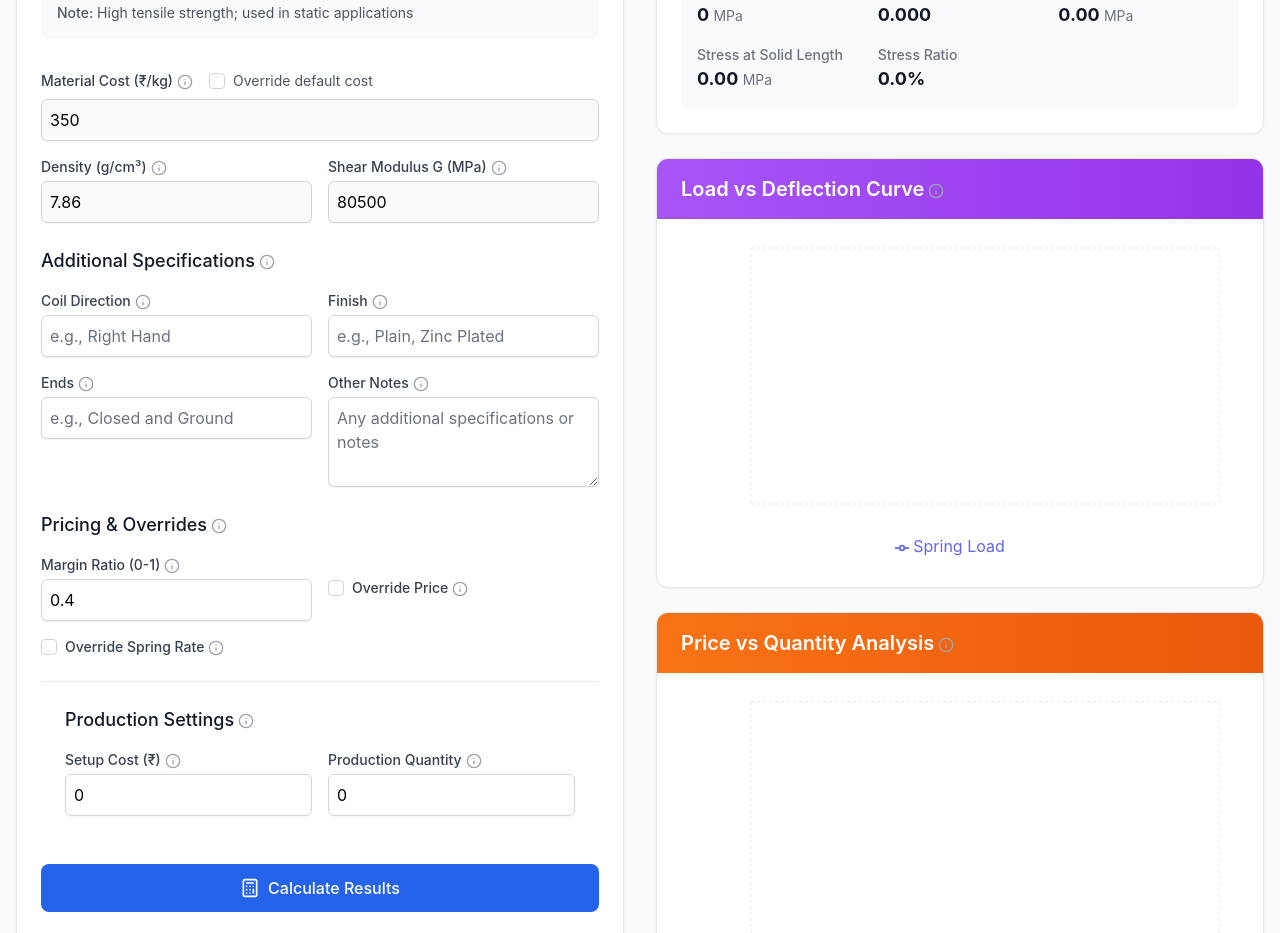
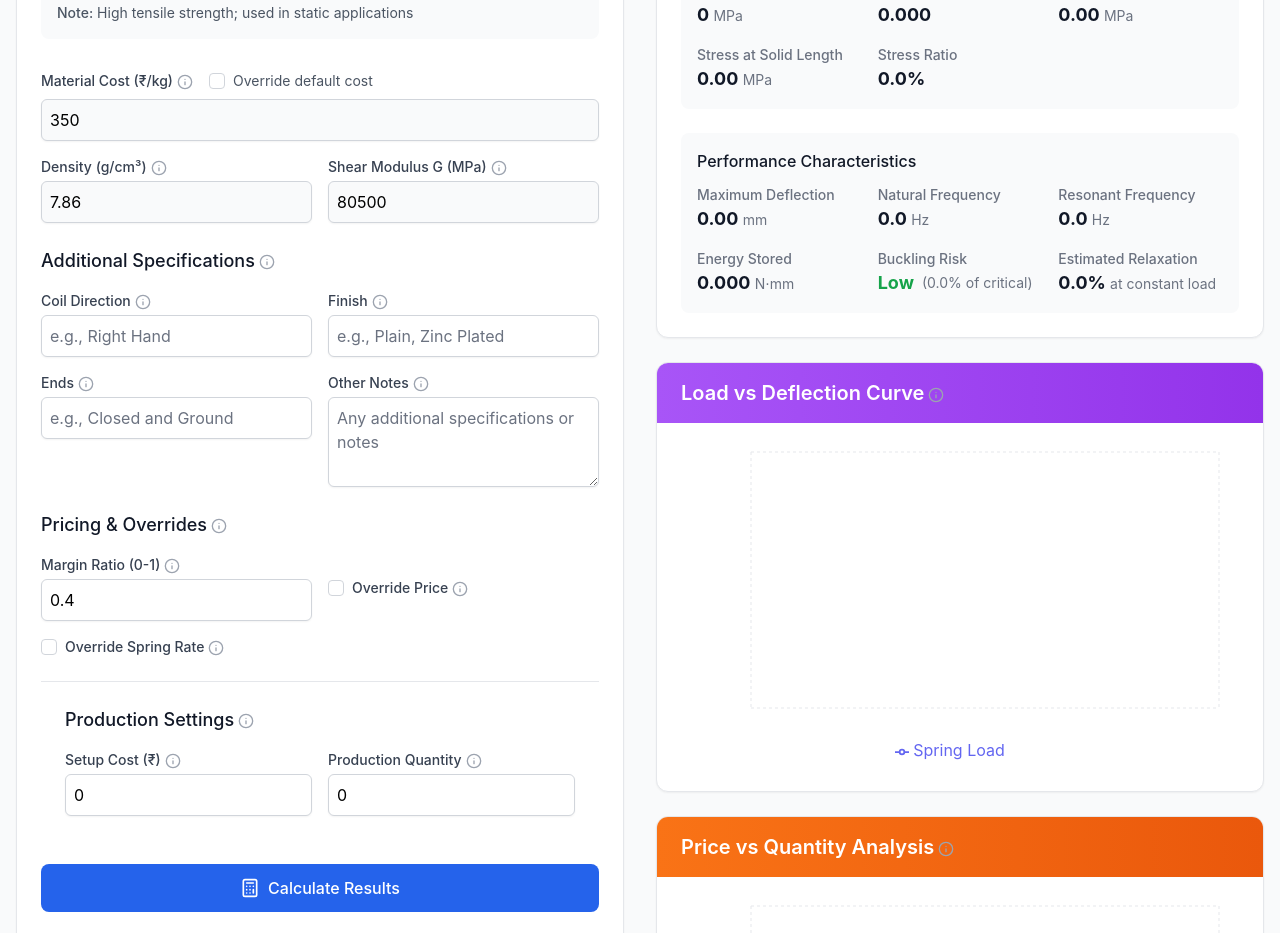
Before and after one commit to parthbhalara/spring-price-calculator, a React (Create React App) app: page / in a window 1280 px wide. Shown: the part 1160-2093 px from the top of the page. Built offline with nearby package versions, Linux system fonts and the light colour scheme; the HTML template or start-up script is replaced by a standard one.

Commit message:
Initial commit

```diff
--- a/src/SpringCalculator.jsx
+++ b/src/SpringCalculator.jsx
@@ -193,7 +193,14 @@ const initialResults = {
     shearStress: 0,
     stressAtSolidLength: 0,
     stressRatio: 0,
-    elasticModulus: 0
+    elasticModulus: 0,
+    maxDeflection: 0,
+    resonantFrequency: 0,
+    naturalFrequency: 0,
+    energyStored: 0,
+    bucklingRisk: false,
+    bucklingRiskRatio: 0,
+    relaxationEstimate: 0
 };
 
 const SpringCalculator = () => {
@@ -370,6 +377,41 @@ const SpringCalculator = () => {
 
         // Calculate total wire weight for production quantity
         const totalWireWeight = (springWeight * quantity) / 1000; // Convert to kg
+
+        // Calculate maximum deflection (δmax = F/k)
+        const maxDeflection = loadAtL1 / springRate;
+
+        // Calculate spring mass (in kg)
+        const springMass = springWeight / 1000;
+
+        // Calculate natural frequency (f = (1/2π)√(k/m))
+        // Convert spring rate to N/m and mass to kg
+        const springRateNm = springRate * 1000; // Convert from N/mm to N/m
+        const naturalFrequency = (1 / (2 * Math.PI)) * Math.sqrt(springRateNm / springMass);
+
+        // Resonant frequency (typically 0.5-0.8 times natural frequency)
+        const resonantFrequency = 0.65 * naturalFrequency;
+
+        // Calculate energy stored (U = ½kδ²)
+        const energyStored = 0.5 * springRate * Math.pow(maxDeflection, 2);
+
+        // Calculate buckling risk
+        // Critical length ratio (L/D) for compression springs
+        const lengthDiameterRatio = freeLength / meanD;
+        const criticalRatio = 2.6; // Standard critical ratio for fixed-fixed end conditions
+        const bucklingRisk = lengthDiameterRatio > criticalRatio;
+        const bucklingRiskRatio = lengthDiameterRatio / criticalRatio;
+
+        // Estimate relaxation (typical range 1-5% for most spring materials)
+        // This is a simplified estimate based on material type
+        let relaxationEstimate = 0;
+        if (inputs.material.includes('Stainless')) {
+            relaxationEstimate = 2; // 2% for stainless steel
+        } else if (inputs.material.includes('Music Wire')) {
+            relaxationEstimate = 1; // 1% for music wire
+        } else {
+            relaxationEstimate = 3; // 3% for other materials
+        }
 
         // Update results
         setResults({
@@ -392,13 +434,20 @@ const SpringCalculator = () => {
             shearStress,
             stressAtSolidLength,
             stressRatio,
-            elasticModulus
+            elasticModulus,
+            maxDeflection,
+            resonantFrequency,
+            naturalFrequency,
+            energyStored,
+            bucklingRisk,
+            bucklingRiskRatio,
+            relaxationEstimate
         });
 
         // Generate graph data for load vs deflection
         const graphPoints = [];
-        const maxDeflection = freeLength;
-        for (let i = 0; i <= maxDeflection; i += maxDeflection / 10) {
+        const graphMaxDeflection = freeLength;
+        for (let i = 0; i <= graphMaxDeflection; i += graphMaxDeflection / 10) {
             graphPoints.push({
                 deflection: i,
                 load: springRate * i
@@ -1392,6 +1441,44 @@ Values outside these ranges may cause:
                                             </div>
                                         </div>
                                     </div>
+
+                                    {/* Performance Characteristics Section */}
+                                    <div className="col-span-2 bg-gray-50 rounded-lg p-4">
+                                        <h3 className="text-base font-medium text-gray-900 mb-3">Performance Characteristics</h3>
+                                        <div className="grid grid-cols-1 sm:grid-cols-2 md:grid-cols-3 gap-4">
+                                            <div>
+                                                <p className="text-sm font-medium text-gray-500">Maximum Deflection</p>
+                                                <p className="text-lg font-bold text-gray-900">{results.maxDeflection?.toFixed(2)} <span className="text-sm font-normal text-gray-500">mm</span></p>
+                                            </div>
+                                            <div>
+                                                <p className="text-sm font-medium text-gray-500">Natural Frequency</p>
+                                                <p className="text-lg font-bold text-gray-900">{results.naturalFrequency?.toFixed(1)} <span className="text-sm font-normal text-gray-500">Hz</span></p>
+                                            </div>
+                                            <div>
+                                                <p className="text-sm font-medium text-gray-500">Resonant Frequency</p>
+                                                <p className="text-lg font-bold text-gray-900">{results.resonantFrequency?.toFixed(1)} <span className="text-sm font-normal text-gray-500">Hz</span></p>
+                                            </div>
+                                            <div>
+                                                <p className="text-sm font-medium text-gray-500">Energy Stored</p>
+                                                <p className="text-lg font-bold text-gray-900">{results.energyStored?.toFixed(3)} <span className="text-sm font-normal text-gray-500">N⋅mm</span></p>
+                                            </div>
+                                            <div>
+                                                <p className="text-sm font-medium text-gray-500">Buckling Risk</p>
+                                                <div className="flex items-center">
+                                                    <p className={`text-lg font-bold ${results.bucklingRisk ? 'text-red-600' : 'text-green-600'}`}>
+                                                        {results.bucklingRisk ? 'High' : 'Low'}
+                                                    </p>
+                                                    <p className="text-sm text-gray-500 ml-2">
+                                                        ({(results.bucklingRiskRatio * 100).toFixed(1)}% of critical)
+                                                    </p>
+                                                </div>
+                                            </div>
+                                            <div>
+                                                <p className="text-sm font-medium text-gray-500">Estimated Relaxation</p>
+                                                <p className="text-lg font-bold text-gray-900">{results.relaxationEstimate?.toFixed(1)}% <span className="text-sm font-normal text-gray-500">at constant load</span></p>
+                                            </div>
+                                        </div>
+                                    </div>
                                 </div>
                             </div>
                         </div>
```
